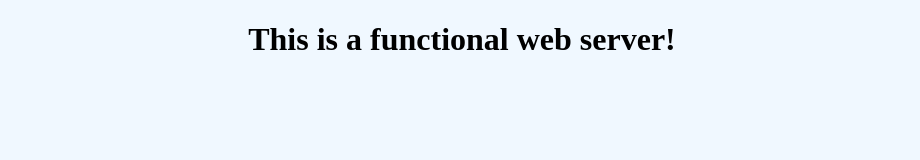
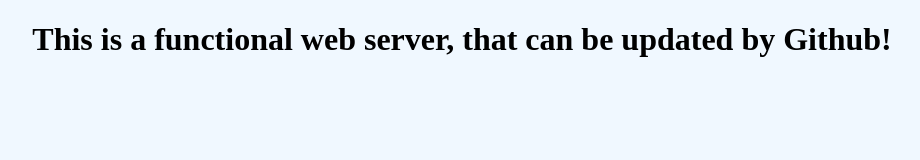
Before and after one commit to JaredMorros/AzureWebsiteProject, a plain HTML site: page index.html in a window 1280 px wide. Shown: the whole page, without its empty margins (178-1098 px from the left). Drawn offline with Linux system fonts and the light colour scheme.

Commit message:
Testing github yaml...

```diff
--- a/index.html
+++ b/index.html
@@ -9,7 +9,7 @@
     </head>
 <body>
 
-    <center><h1>This is a functional web server!</h1></center>
+    <center><h1>This is a functional web server, that can be updated by Github!</h1></center>
 
 </body>
 
```
